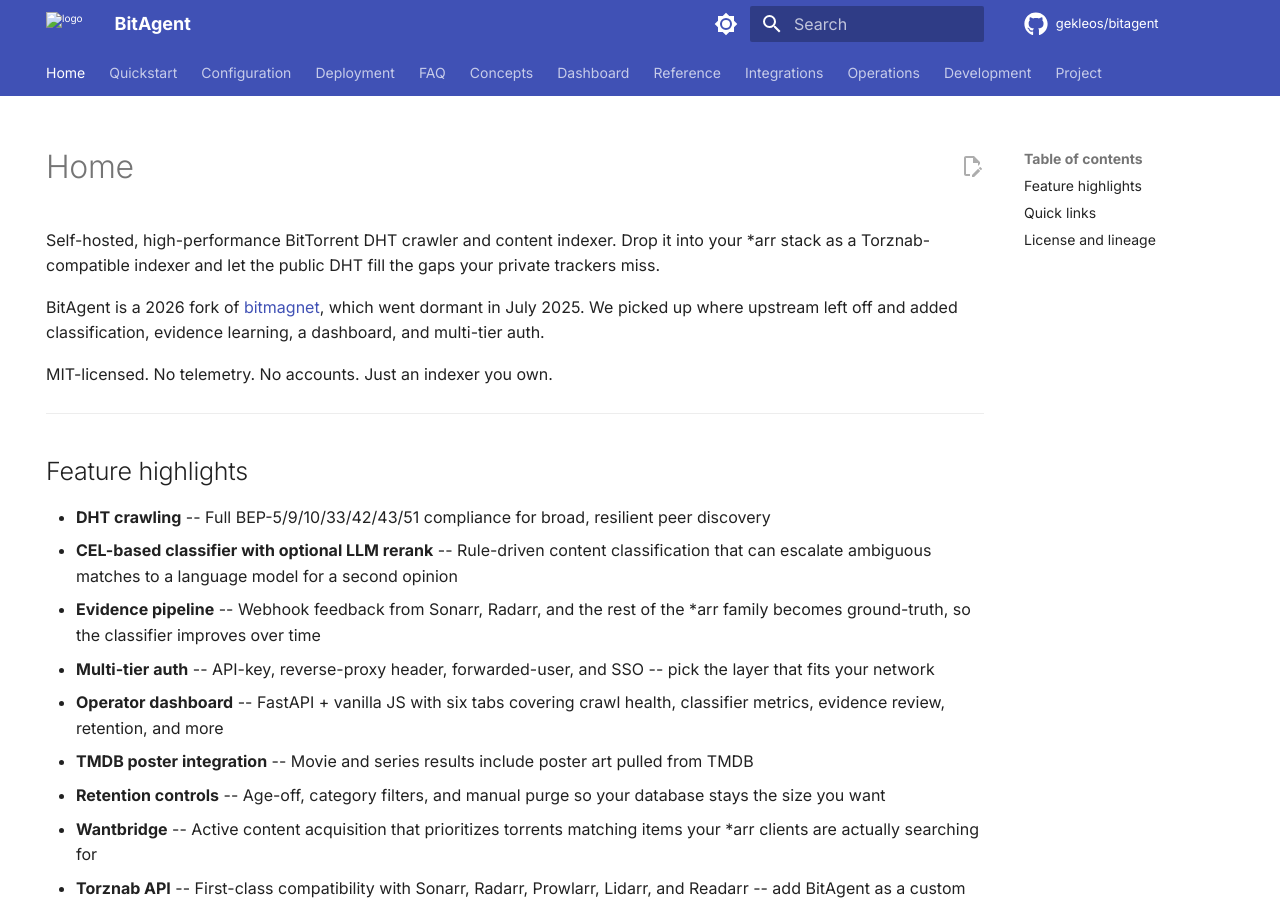
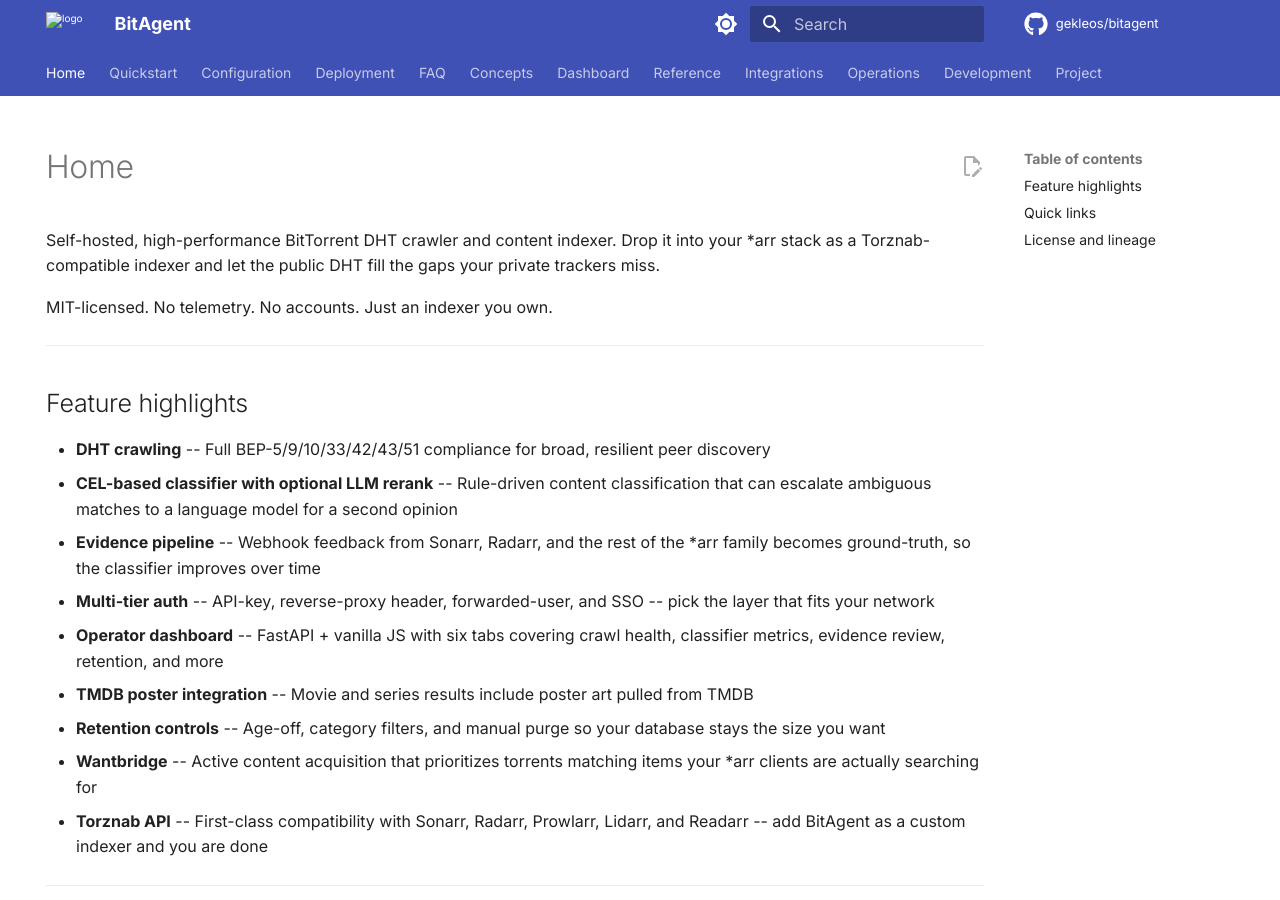
Before and after one commit to gekleos/bitagent, an MkDocs documentation site: the page built from docs/index.md, in a window 1280 px wide and 900 px high. Built offline with MkDocs 1.6.1 and Material for MkDocs 9.7.7, drawn with Linux system fonts in a browser that asks for light colours; comment, search, counter and statistics services are not loaded.

Commit message:
docs: remove 'went dormant' framing from all public-facing docs

```diff
--- a/docs/index.md
+++ b/docs/index.md
@@ -6,11 +6,6 @@
 Self-hosted, high-performance BitTorrent DHT crawler and content indexer.
 Drop it into your *arr stack as a Torznab-compatible indexer and let the
 public DHT fill the gaps your private trackers miss.
-
-BitAgent is a 2026 fork of
-[bitmagnet](https://github.com/bitmagnet-io/bitmagnet), which went dormant
-in July 2025. We picked up where upstream left off and added classification,
-evidence learning, a dashboard, and multi-tier auth.
 
 MIT-licensed. No telemetry. No accounts. Just an indexer you own.
 
```
Also changed, not shown: docs/concepts/architecture.md (+1 -1 lines), docs/faq.md (+1 -1 lines), docs/project/changelog.md (+1 -1 lines).
